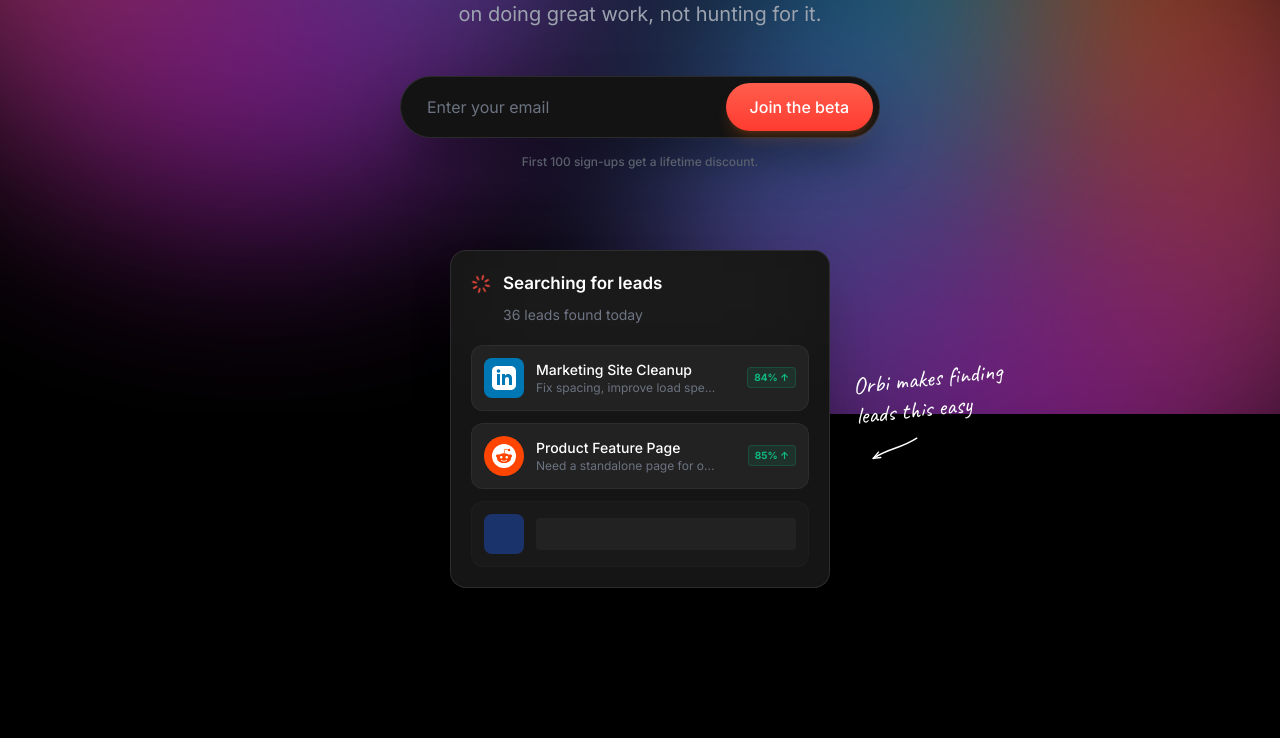
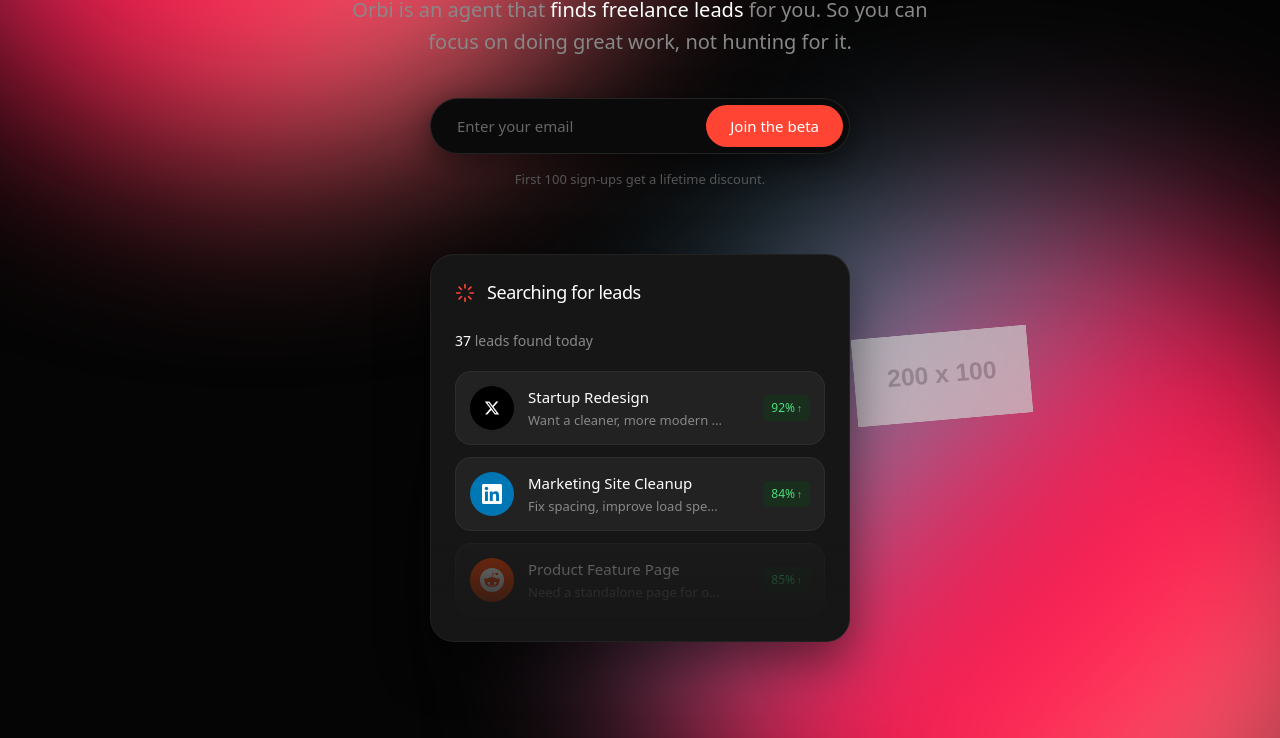
Before and after one commit to uncommon-websites/heyorbi-com-hero, a plain HTML site: page index.html in a window 1280 px wide. Shown: the part 386-1124 px from the top of the page. Before the commit the page ends 1054 px from the top, so only its background shows below. Drawn offline with nearby package versions, Linux system fonts and the light colour scheme; placeholder pictures from the web are drawn by us.

Commit message:
Update hero HTML (two-step pipeline)

```diff
--- a/index.html
+++ b/index.html
@@ -1,269 +1,181 @@
 <!DOCTYPE html>
-<html lang="en">
+<html lang="en" class="antialiased">
 <head>
     <meta charset="UTF-8">
     <meta name="viewport" content="width=device-width, initial-scale=1.0">
     <title>Orbi - Freelance Leads</title>
     <script src="https://cdn.tailwindcss.com"></script>
-    <link rel="preconnect" href="https://fonts.googleapis.com">
-    <link rel="preconnect" href="https://fonts.gstatic.com" crossorigin>
-    <link href="https://fonts.googleapis.com/css2?family=Inter:wght@300;400;500;600;700&family=Caveat:wght@400;500&display=swap" rel="stylesheet">
-
-    <script>
-        tailwind.config = {
-            theme: {
-                extend: {
-                    fontFamily: {
-                        sans: ['Inter', 'sans-serif'],
-                        handwriting: ['Caveat', 'cursive'],
-                    },
-                    colors: {
-                        gray: {
-                            850: '#1f1f1f',
-                            900: '#111111',
-                            950: '#050505',
-                        }
-                    },
-                    animation: {
-                        'spin-slow': 'spin 3s linear infinite',
-                    }
-                }
-            }
+    <style>
+        @keyframes fadeInUp {
+            from { opacity: 0; transform: translateY(20px); }
+            to { opacity: 1; transform: translateY(0); }
         }
-    </script>
-
-    <style>
-        /* Animation keyframes */
-        @keyframes fadeInUp {
-            from {
-                opacity: 0;
-                transform: translateY(20px);
-                filter: blur(4px);
-            }
-            to {
-                opacity: 1;
-                transform: translateY(0);
-                filter: blur(0);
-            }
-        }
-
         @keyframes fadeIn {
             from { opacity: 0; }
             to { opacity: 1; }
         }
-
         @keyframes scaleIn {
-            from {
-                opacity: 0;
-                transform: scale(0.95);
-            }
-            to {
-                opacity: 1;
-                transform: scale(1);
-            }
+            from { opacity: 0; transform: scale(0.97); }
+            to { opacity: 1; transform: scale(1); }
         }
 
-        /* Base animation class - ease-out for entering elements */
         .animate-fade-in-up {
             opacity: 0;
-            animation: fadeInUp 0.8s cubic-bezier(0.22, 0.61, 0.36, 1) forwards;
+            animation: fadeInUp 0.6s cubic-bezier(0.16, 1, 0.3, 1) forwards;
+        }
+        .animate-fade-in {
+            opacity: 0;
+            animation: fadeIn 0.5s cubic-bezier(0.16, 1, 0.3, 1) forwards;
+        }
+        .animate-scale-in {
+            opacity: 0;
+            animation: scaleIn 0.6s cubic-bezier(0.16, 1, 0.3, 1) forwards;
         }
 
-        .animate-fade-in {
-            opacity: 0;
-            animation: fadeIn 0.8s cubic-bezier(0.22, 0.61, 0.36, 1) forwards;
-        }
-
-        .animate-scale-in {
-            opacity: 0;
-            animation: scaleIn 0.8s cubic-bezier(0.22, 0.61, 0.36, 1) forwards;
-        }
-
-        /* Staggered delays for sequential reveals */
         .delay-0 { animation-delay: 0ms; }
         .delay-100 { animation-delay: 100ms; }
         .delay-200 { animation-delay: 200ms; }
         .delay-300 { animation-delay: 300ms; }
         .delay-400 { animation-delay: 400ms; }
         .delay-500 { animation-delay: 500ms; }
-        .delay-600 { animation-delay: 600ms; }
-        .delay-700 { animation-delay: 700ms; }
-        .delay-1000 { animation-delay: 1000ms; }
 
-        /* Typography Utilities */
         .text-balance { text-wrap: balance; }
         .text-pretty { text-wrap: pretty; }
 
-        /* Custom Gradient Blur Shapes */
-        .gradient-blob {
-            position: absolute;
-            border-radius: 50%;
-            filter: blur(80px);
-            opacity: 0.6;
-            z-index: 0;
-        }
-
-        /* Input autofill fix for dark mode */
-        input:-webkit-autofill,
-        input:-webkit-autofill:hover,
-        input:-webkit-autofill:focus,
-        input:-webkit-autofill:active{
-            -webkit-box-shadow: 0 0 0 30px #131313 inset !important;
-            -webkit-text-fill-color: white !important;
-            transition: background-color 5000s ease-in-out 0s;
-        }
-
         @media (prefers-reduced-motion: reduce) {
-            .animate-fade-in-up,
-            .animate-fade-in,
-            .animate-scale-in {
+            .animate-fade-in-up, .animate-fade-in, .animate-scale-in {
                 animation: none;
                 opacity: 1;
                 transform: none;
-                filter: none;
             }
         }
     </style>
 </head>
-<body class="bg-black text-white min-h-screen overflow-x-hidden font-sans selection:bg-orange-500 selection:text-white">
+<body class="bg-[#050505] text-white min-h-screen relative overflow-hidden font-sans selection:bg-[#ff4433] selection:text-white">
 
-    <!-- Background Gradients -->
-    <div class="fixed inset-0 overflow-hidden pointer-events-none">
+    <!-- Background Gradient Effects -->
+    <div class="absolute inset-0 overflow-hidden pointer-events-none z-0">
         <!-- Top Left Gradient -->
-        <div class="absolute -top-[20%] -left-[10%] w-[80vw] h-[80vw] md:w-[60vw] md:h-[60vw] rounded-full bg-[conic-gradient(at_center,_var(--tw-gradient-stops))] from-cyan-500 via-fuchsia-600 to-orange-500 blur-[100px] opacity-40 animate-fade-in duration-[2000ms]"></div>
-
+        <div class="absolute -top-[20%] -left-[10%] w-[60vw] h-[60vw] max-w-[800px] max-h-[800px] bg-gradient-to-br from-[#00f2fe] via-[#ff0844] to-[#ffb199] rounded-full blur-[100px] opacity-30 mix-blend-screen animate-fade-in delay-0"></div>
         <!-- Bottom Right Gradient -->
-        <div class="absolute -bottom-[20%] -right-[10%] w-[80vw] h-[80vw] md:w-[60vw] md:h-[60vw] rounded-full bg-[conic-gradient(at_center,_var(--tw-gradient-stops))] from-orange-500 via-fuchsia-600 to-cyan-500 blur-[100px] opacity-40 animate-fade-in duration-[2000ms]"></div>
-
-        <!-- Overlay to darken the center slightly for readability -->
-        <div class="absolute inset-0 bg-black/40"></div>
+        <div class="absolute -bottom-[20%] -right-[10%] w-[60vw] h-[60vw] max-w-[800px] max-h-[800px] bg-gradient-to-tl from-[#ffb199] via-[#ff0844] to-[#00f2fe] rounded-full blur-[100px] opacity-30 mix-blend-screen animate-fade-in delay-0"></div>
     </div>
 
     <!-- Navigation -->
-    <nav class="relative z-20 w-full max-w-7xl mx-auto px-6 py-6 flex justify-between items-center animate-fade-in delay-0">
-        <!-- Logo -->
-        <a href="#" class="text-white hover:opacity-80 transition-opacity">
-            <svg width="40" height="40" viewBox="0 0 40 40" fill="none" xmlns="http://www.w3.org/2000/svg">
-                <path d="M12.5 20C12.5 15.8579 15.8579 12.5 20 12.5C24.1421 12.5 27.5 15.8579 27.5 20C27.5 24.1421 24.1421 27.5 20 27.5C15.8579 27.5 12.5 24.1421 12.5 20Z" fill="white"/>
-                <path fill-rule="evenodd" clip-rule="evenodd" d="M34.8 19.2C34.8 12.1308 29.0692 6.4 22 6.4C16.4174 6.4 11.6706 9.97334 9.94668 14.96C9.63666 14.9333 9.32066 14.92 9 14.92C4.02944 14.92 0 18.9494 0 23.92C0 28.8906 4.02944 32.92 9 32.92H30.6C35.5706 32.92 39.6 28.8906 39.6 23.92C39.6 21.6852 38.7846 19.6414 37.4344 18.08C36.6844 18.8054 35.7844 19.2 34.8 19.2ZM14 20C14 18.8954 13.1046 18 12 18C10.8954 18 10 18.8954 10 20C10 21.1046 10.8954 22 12 22C13.1046 22 14 21.1046 14 20ZM26 20C26 18.8954 25.1046 18 24 18C22.8954 18 22 18.8954 22 20C22 21.1046 22.8954 22 24 22C25.1046 22 26 21.1046 26 20Z" fill="white"/>
+    <nav class="relative z-10 w-full max-w-7xl mx-auto px-6 py-6 flex justify-between items-center animate-fade-in delay-0">
+        <a href="#" class="flex items-center">
+            <svg class="h-8 w-auto text-white" viewBox="0 0 40 40" fill="currentColor">
+                <path d="M20 0C8.954 0 0 8.954 0 20s8.954 20 20 20 20-8.954 20-20S31.046 0 20 0zm-4 24a3 3 0 1 1 0-6 3 3 0 0 1 0 6zm10 0a3 3 0 1 1 0-6 3 3 0 0 1 0 6z"/>
             </svg>
         </a>
-
-        <!-- Nav Button -->
-        <a href="#" class="bg-white/10 hover:bg-white/20 backdrop-blur-md border border-white/5 text-white text-sm font-medium px-5 py-2.5 rounded-full transition-all duration-300">
+        <a href="#" class="px-5 py-2.5 rounded-full border border-white/10 bg-transparent hover:bg-white/5 text-[14px] font-medium transition-colors duration-200 backdrop-blur-sm">
             Join the beta
         </a>
     </nav>
 
-    <!-- Hero Content -->
-    <main class="relative z-10 flex flex-col items-center justify-center px-4 pt-12 pb-20 md:pt-20">
+    <!-- Main Hero Content -->
+    <main class="relative z-10 flex flex-col items-center justify-center w-full max-w-5xl mx-auto px-6 pt-20 pb-24 text-center">
 
         <!-- Headline -->
-        <h1 class="text-balance text-center text-5xl sm:text-6xl md:text-7xl lg:text-[5rem] font-semibold tracking-tight leading-[1.1] mb-6 animate-fade-in-up delay-100 max-w-5xl mx-auto">
-            <span class="text-white block">Your daily list of</span>
-            <span class="text-gray-600 block mt-1">fresh freelance leads</span>
+        <h1 class="text-[52px] sm:text-[64px] md:text-[76px] lg:text-[88px] font-medium tracking-[-0.03em] leading-[1.05] text-balance animate-fade-in-up delay-100 max-w-4xl mx-auto">
+            <span class="text-white">Your daily list of</span><br>
+            <span class="text-[#555555]">fresh freelance leads</span>
         </h1>
 
         <!-- Subheadline -->
-        <p class="text-pretty text-center text-gray-400 text-lg md:text-xl leading-relaxed max-w-2xl mx-auto mb-12 animate-fade-in-up delay-200">
+        <p class="mt-6 text-[18px] md:text-[20px] text-[#888888] max-w-[600px] mx-auto text-pretty leading-[1.6] animate-fade-in-up delay-200">
             Orbi is an agent that <span class="text-white font-medium">finds freelance leads</span> for you. So you can focus on doing great work, not hunting for it.
         </p>
 
-        <!-- Input Form -->
-        <div class="w-full max-w-[480px] mx-auto animate-fade-in-up delay-300">
-            <form class="relative flex items-center bg-[#131313] border border-white/10 rounded-full p-1.5 shadow-2xl shadow-black/50 transition-all focus-within:border-white/20">
+        <!-- Email Form -->
+        <div class="mt-10 w-full max-w-[420px] mx-auto animate-fade-in-up delay-300">
+            <form class="flex items-center bg-[#0a0a0a] border border-white/10 rounded-full p-1.5 shadow-[0_8px_30px_rgba(0,0,0,0.5)]">
                 <input
                     type="email"
                     placeholder="Enter your email"
-                    class="w-full bg-transparent text-white placeholder-gray-500 px-5 py-3 outline-none text-base rounded-full"
                     required
+                    class="flex-1 bg-transparent border-none outline-none text-white px-5 placeholder:text-[#666666] text-[15px] w-full"
                 >
-                <button type="submit" class="absolute right-1.5 top-1.5 bottom-1.5 bg-gradient-to-b from-[#ff5e4d] to-[#ff3b30] hover:from-[#ff4d3d] hover:to-[#ee2b20] text-white font-medium px-6 rounded-full transition-all duration-300 shadow-lg shadow-orange-500/20 whitespace-nowrap text-sm md:text-base">
+                <button
+                    type="submit"
+                    class="bg-[#ff4433] hover:bg-[#ff5544] transition-colors duration-200 text-white px-6 py-2.5 rounded-full text-[15px] font-medium whitespace-nowrap"
+                >
                     Join the beta
                 </button>
             </form>
-            <p class="text-center text-gray-500 text-xs mt-4 font-medium">
-                First 100 sign-ups get a lifetime discount.
-            </p>
+            <p class="mt-4 text-[13px] text-[#555555]">First 100 sign-ups get a lifetime discount.</p>
         </div>
 
-        <!-- UI Card Visualization -->
-        <div class="relative mt-20 w-full max-w-[380px] mx-auto animate-scale-in delay-500">
+        <!-- UI Mockup Area -->
+        <div class="mt-16 relative w-full max-w-[420px] mx-auto animate-scale-in delay-400">
 
-            <!-- The Card -->
-            <div class="bg-[#151515] border border-white/10 rounded-2xl p-5 shadow-2xl relative z-10 overflow-hidden">
-                <!-- Subtle gradient glow inside card -->
-                <div class="absolute top-0 left-1/2 -translate-x-1/2 w-full h-20 bg-white/5 blur-3xl pointer-events-none"></div>
+            <!-- Handwritten Note -->
+            <div class="absolute -right-[180px] top-[20%] hidden lg:block animate-fade-in delay-500 pointer-events-none">
+                <img src="https://placehold.co/200x100/transparent/ffffff?text=Handwritten+Note+Arrow" alt="Orbi makes finding leads this easy" class="w-44 opacity-70 object-contain rotate-[-5deg]">
+            </div>
 
-                <!-- Card Header -->
-                <div class="flex items-center gap-3 mb-2 relative z-10">
-                    <!-- Spinner Icon -->
-                    <div class="relative w-5 h-5 flex items-center justify-center">
-                        <svg class="animate-spin-slow w-5 h-5 text-[#ff4d3d]" viewBox="0 0 24 24" fill="none" xmlns="http://www.w3.org/2000/svg">
-                            <path d="M12 2V6" stroke="currentColor" stroke-width="2" stroke-linecap="round"/>
-                            <path d="M12 18V22" stroke="currentColor" stroke-width="2" stroke-linecap="round"/>
-                            <path d="M4.92993 4.92999L7.75993 7.75999" stroke="currentColor" stroke-width="2" stroke-linecap="round"/>
-                            <path d="M16.24 16.24L19.07 19.07" stroke="currentColor" stroke-width="2" stroke-linecap="round"/>
-                            <path d="M2 12H6" stroke="currentColor" stroke-width="2" stroke-linecap="round"/>
-                            <path d="M18 12H22" stroke="currentColor" stroke-width="2" stroke-linecap="round"/>
-                            <path d="M4.92993 19.07L7.75993 16.24" stroke="currentColor" stroke-width="2" stroke-linecap="round"/>
-                            <path d="M16.24 7.75999L19.07 4.92999" stroke="currentColor" stroke-width="2" stroke-linecap="round"/>
-                        </svg>
-                    </div>
-                    <h3 class="text-white font-semibold text-[17px]">Searching for leads</h3>
+            <!-- Mockup Container -->
+            <div class="bg-[#161616] border border-white/5 rounded-[24px] p-6 shadow-[0_20px_50px_rgba(0,0,0,0.5)] text-left relative overflow-hidden">
+
+                <!-- Mockup Header -->
+                <div class="flex items-center gap-3 mb-6">
+                    <svg class="w-5 h-5 animate-spin text-[#ff4433]" viewBox="0 0 24 24" fill="none" stroke="currentColor" stroke-width="2" stroke-linecap="round" stroke-linejoin="round">
+                        <path d="M12 2v4m0 12v4M4.93 4.93l2.83 2.83m8.48 8.48 2.83 2.83M2 12h4m12 0h4M4.93 19.07l2.83-2.83m8.48-8.48 2.83-2.83"/>
+                    </svg>
+                    <h3 class="text-[18px] font-medium text-white tracking-tight">Searching for leads</h3>
                 </div>
-                <p class="text-gray-500 text-sm mb-5 pl-8">36 leads found today</p>
 
-                <!-- List Items -->
-                <div class="space-y-3 relative z-10">
+                <p class="text-[14px] text-[#888888] mb-5"><span class="text-white font-medium">37</span> leads found today</p>
 
-                    <!-- Item 1: LinkedIn -->
-                    <div class="bg-[#222] border border-white/5 rounded-xl p-3 flex items-center gap-3 hover:bg-[#2a2a2a] transition-colors cursor-default group">
-                        <!-- LinkedIn Logo Placeholder -->
-                        <div class="w-10 h-10 rounded-lg bg-[#0077b5] flex items-center justify-center shrink-0">
-                            <svg class="w-6 h-6 text-white" fill="currentColor" viewBox="0 0 24 24"><path d="M19 0h-14c-2.761 0-5 2.239-5 5v14c0 2.761 2.239 5 5 5h14c2.762 0 5-2.239 5-5v-14c0-2.761-2.238-5-5-5zm-11 19h-3v-11h3v11zm-1.5-12.268c-.966 0-1.75-.79-1.75-1.764s.784-1.764 1.75-1.764 1.75.79 1.75 1.764-.783 1.764-1.75 1.764zm13.5 12.268h-3v-5.604c0-3.368-4-3.113-4 0v5.604h-3v-11h3v1.765c1.396-2.586 7-2.777 7 2.476v6.759z"/></svg>
+                <!-- Mockup List Items -->
+                <div class="flex flex-col gap-3 relative z-10">
+
+                    <!-- Item 1: X -->
+                    <div class="bg-[#222222] border border-white/5 rounded-2xl p-3.5 flex items-center gap-3.5">
+                        <div class="w-11 h-11 rounded-full bg-black flex items-center justify-center shrink-0">
+                            <svg class="w-4 h-4 text-white" viewBox="0 0 24 24" fill="currentColor"><path d="M18.244 2.25h3.308l-7.227 8.26 8.502 11.24H16.17l-5.214-6.817L4.99 21.75H1.68l7.73-8.835L1.254 2.25H8.08l4.713 6.231zm-1.161 17.52h1.833L7.084 4.126H5.117z"/></svg>
                         </div>
                         <div class="flex-1 min-w-0">
-                            <div class="text-white text-sm font-medium truncate">Marketing Site Cleanup</div>
-                            <div class="text-gray-500 text-xs truncate">Fix spacing, improve load spe...</div>
+                            <h4 class="text-white font-medium text-[15px] truncate">Startup Redesign</h4>
+                            <p class="text-[#888888] text-[13px] mt-0.5 truncate">Want a cleaner, more modern ...</p>
                         </div>
-                        <div class="bg-emerald-500/10 text-emerald-500 text-[10px] font-bold px-1.5 py-0.5 rounded border border-emerald-500/20 shrink-0">
-                            84% ↑
+                        <div class="bg-[#1a2e1e] text-[#4ade80] text-[12px] font-medium px-2 py-1 rounded-md flex items-center gap-0.5 shrink-0">
+                            92% <span class="text-[10px]">↑</span>
                         </div>
                     </div>
 
-                    <!-- Item 2: Reddit -->
-                    <div class="bg-[#222] border border-white/5 rounded-xl p-3 flex items-center gap-3 hover:bg-[#2a2a2a] transition-colors cursor-default group">
-                        <!-- Reddit Logo Placeholder -->
-                        <div class="w-10 h-10 rounded-full bg-[#ff4500] flex items-center justify-center shrink-0">
-                            <svg class="w-6 h-6 text-white" fill="currentColor" viewBox="0 0 24 24"><path d="M12 0A12 12 0 0 0 0 12a12 12 0 0 0 12 12 12 12 0 0 0 12-12A12 12 0 0 0 12 0zm5.01 4.744c.688 0 1.25.561 1.25 1.249a1.25 1.25 0 0 1-2.498.056l-2.597-.547-.8 3.747c1.824.07 3.48.632 4.674 1.488.308-.309.73-.491 1.207-.491.968 0 1.754.786 1.754 1.754 0 .716-.435 1.333-1.01 1.614a3.111 3.111 0 0 1 .042.52c0 2.694-3.13 4.87-7.004 4.87-3.874 0-7.004-2.176-7.004-4.87 0-.183.015-.366.043-.534A1.748 1.748 0 0 1 4.028 12c0-.968.786-1.754 1.754-1.754.463 0 .898.196 1.207.49 1.207-.883 2.878-1.43 4.744-1.487l.885-4.182a.342.342 0 0 1 .14-.197.35.35 0 0 1 .238-.042l2.906.617a1.214 1.214 0 0 1 1.108-.701zM9.25 12C8.561 12 8 12.562 8 13.25c0 .687.561 1.248 1.25 1.248.687 0 1.248-.561 1.248-1.249 0-.688-.561-1.249-1.249-1.249zm5.5 0c-.687 0-1.248.561-1.248 1.25 0 .687.561 1.248 1.249 1.248.688 0 1.249-.561 1.249-1.249 0-.687-.562-1.249-1.25-1.249zm-5.466 3.99a.327.327 0 0 0-.231.094.33.33 0 0 0 0 .463c.842.842 2.484.913 2.961.913.477 0 2.105-.056 2.961-.913a.361.361 0 0 0 .029-.463.33.33 0 0 0-.464 0c-.547.533-1.684.73-2.512.73-.828 0-1.979-.196-2.512-.73a.326.326 0 0 0-.232-.095z"/></svg>
+                    <!-- Item 2: LinkedIn -->
+                    <div class="bg-[#222222] border border-white/5 rounded-2xl p-3.5 flex items-center gap-3.5">
+                        <div class="w-11 h-11 rounded-full bg-[#0077b5] flex items-center justify-center shrink-0">
+                            <svg class="w-5 h-5 text-white" viewBox="0 0 24 24" fill="currentColor"><path d="M20.447 20.452h-3.554v-5.569c0-1.328-.027-3.037-1.852-3.037-1.853 0-2.136 1.445-2.136 2.939v5.667H9.351V9h3.414v1.561h.046c.477-.9 1.637-1.85 3.37-1.85 3.601 0 4.267 2.37 4.267 5.455v6.286zM5.337 7.433c-1.144 0-2.063-.926-2.063-2.065 0-1.138.92-2.063 2.063-2.063 1.14 0 2.064.925 2.064 2.063 0 1.139-.925 2.065-2.064 2.065zm1.782 13.019H3.555V9h3.564v11.452zM22.225 0H1.771C.792 0 0 .774 0 1.729v20.542C0 23.227.792 24 1.771 24h20.451C23.2 24 24 23.227 24 22.271V1.729C24 .774 23.2 0 22.222 0h.003z"/></svg>
                         </div>
                         <div class="flex-1 min-w-0">
-                            <div class="text-white text-sm font-medium truncate">Product Feature Page</div>
-                            <div class="text-gray-500 text-xs truncate">Need a standalone page for o...</div>
+                            <h4 class="text-white font-medium text-[15px] truncate">Marketing Site Cleanup</h4>
+                            <p class="text-[#888888] text-[13px] mt-0.5 truncate">Fix spacing, improve load spe...</p>
                         </div>
-                        <div class="bg-emerald-500/10 text-emerald-500 text-[10px] font-bold px-1.5 py-0.5 rounded border border-emerald-500/20 shrink-0">
-                            85% ↑
+                        <div class="bg-[#1a2e1e] text-[#4ade80] text-[12px] font-medium px-2 py-1 rounded-md flex items-center gap-0.5 shrink-0">
+                            84% <span class="text-[10px]">↑</span>
                         </div>
                     </div>
 
-                    <!-- Item 3: Partial -->
-                    <div class="bg-[#222] border border-white/5 rounded-xl p-3 flex items-center gap-3 opacity-40">
-                        <div class="w-10 h-10 rounded-lg bg-blue-600 flex items-center justify-center shrink-0"></div>
-                        <div class="flex-1 h-8 bg-white/10 rounded"></div>
+                    <!-- Item 3: Reddit (Faded) -->
+                    <div class="bg-[#222222] border border-white/5 rounded-2xl p-3.5 flex items-center gap-3.5 opacity-40">
+                        <div class="w-11 h-11 rounded-full bg-[#ff4500] flex items-center justify-center shrink-0">
+                            <svg class="w-6 h-6 text-white" viewBox="0 0 24 24" fill="currentColor"><path d="M12 0A12 12 0 0 0 0 12a12 12 0 0 0 12 12 12 12 0 0 0 12-12A12 12 0 0 0 12 0zm5.01 4.744c.688 0 1.25.561 1.25 1.249a1.25 1.25 0 0 1-2.498.056l-2.597-.547-.8 3.747c1.824.07 3.48.632 4.674 1.488.308-.309.73-.491 1.207-.491.968 0 1.754.786 1.754 1.754 0 .716-.435 1.333-1.01 1.614a3.111 3.111 0 0 1 .042.52c0 2.694-3.13 4.87-7.004 4.87-3.874 0-7.004-2.176-7.004-4.87 0-.183.015-.366.043-.534A1.748 1.748 0 0 1 4.028 12c0-.968.786-1.754 1.754-1.754.463 0 .883.175 1.188.467 1.21-.864 2.89-1.43 4.746-1.487l.882-4.138a.302.302 0 0 1 .358-.233l2.848.598a1.248 1.248 0 0 1 1.205-.709zm-8.15 9.192c-.774 0-1.393.62-1.393 1.393 0 .774.62 1.393 1.393 1.393.774 0 1.393-.62 1.393-1.393 0-.774-.62-1.393-1.393-1.393zm6.28 0c-.774 0-1.393.62-1.393 1.393 0 .774.62 1.393 1.393 1.393.774 0 1.393-.62 1.393-1.393 0-.774-.62-1.393-1.393-1.393zm-3.14 3.828c-1.334 0-2.453-.51-2.829-1.208a.303.303 0 1 0-.532.286c.48.89 1.81 1.528 3.361 1.528 1.55 0 2.88-.638 3.36-1.528a.303.303 0 0 0-.531-.286c-.376.698-1.495 1.208-2.829 1.208z"/></svg>
+                        </div>
+                        <div class="flex-1 min-w-0">
+                            <h4 class="text-white font-medium text-[15px] truncate">Product Feature Page</h4>
+                            <p class="text-[#888888] text-[13px] mt-0.5 truncate">Need a standalone page for o...</p>
+                        </div>
+                        <div class="bg-[#1a2e1e] text-[#4ade80] text-[12px] font-medium px-2 py-1 rounded-md flex items-center gap-0.5 shrink-0">
+                            85% <span class="text-[10px]">↑</span>
+                        </div>
                     </div>
+
                 </div>
-            </div>
 
-            <!-- Handwritten Annotation -->
-            <div class="absolute top-1/2 -translate-y-1/2 left-full ml-6 hidden lg:block w-48 animate-fade-in delay-700">
-                <p class="font-handwriting text-white text-2xl leading-tight transform -rotate-6 mb-2">
-                    Orbi makes finding<br>leads this easy
-                </p>
-                <svg class="w-12 h-12 text-white transform rotate-12 ml-4" viewBox="0 0 100 100" fill="none" xmlns="http://www.w3.org/2000/svg">
-                    <path d="M90 10 C 60 40, 40 40, 10 70" stroke="currentColor" stroke-width="3" stroke-linecap="round" fill="none"/>
-                    <path d="M10 70 L 25 65 M 10 70 L 18 55" stroke="currentColor" stroke-width="3" stroke-linecap="round" fill="none"/>
-                </svg>
+                <!-- Bottom Fade Overlay for Mockup -->
+                <div class="absolute bottom-0 left-0 w-full h-24 bg-gradient-to-t from-[#161616] to-transparent rounded-b-[24px] pointer-events-none z-20"></div>
             </div>
         </div>
 
```
